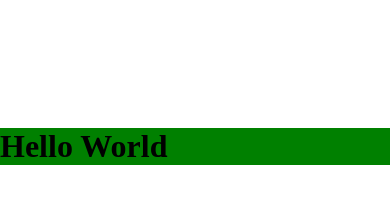
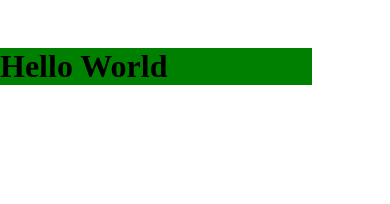
Before and after one commit to Ishoshot/Space-CSS, a plain HTML site: page index.html in a window 390 px wide. Drawn offline with Linux system fonts and the light colour scheme.

Commit message:
Media Queries

```diff
--- a/index.html
+++ b/index.html
@@ -10,7 +10,7 @@
 <body class="m-0">
 
 
-<div style="background: green;" class="w-auto mt-10 mt-md-3 mt-sm-7">
+<div style="background: green;" class="w-80 mt-5 mt-sm-0 mt-md-5">
   <h1>Hello World</h1>
 </div>
 
```
